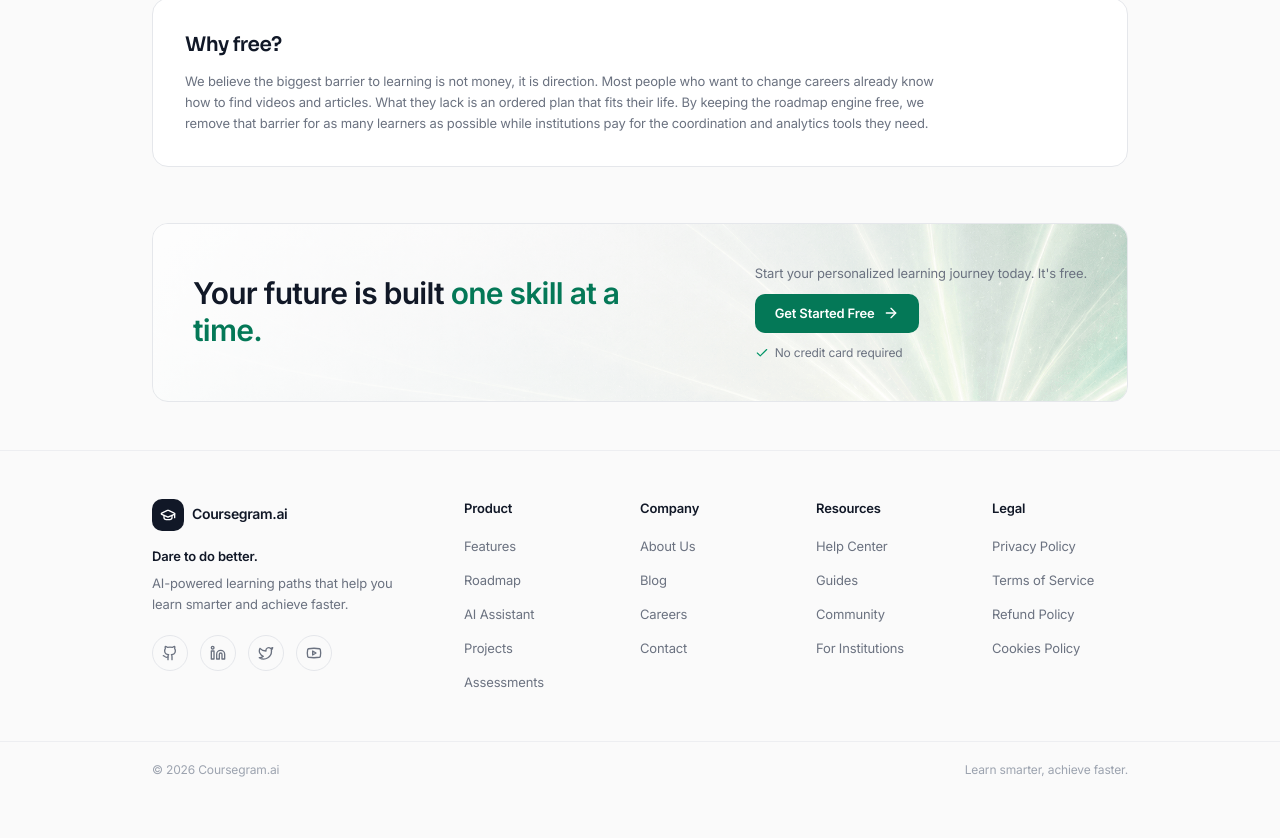
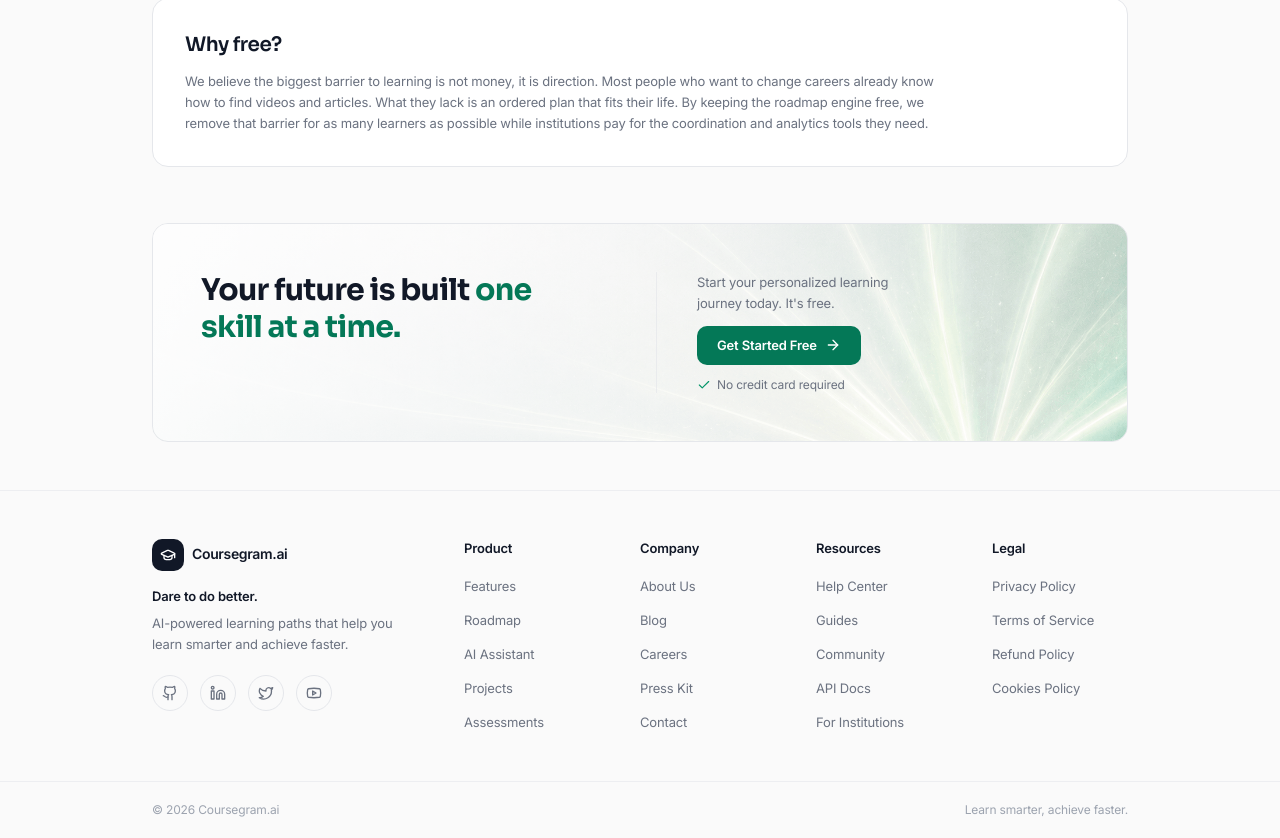
Before and after one commit to git-lakshy/coursegram.ai, a React (Vite) app in the folder frontend/: page /pricing in a window 1280 px wide. Shown: the part 844-1682 px from the top of the page. Before the commit the page ends 1642 px from the top, so only its background shows below. Built offline with nearby package versions, Linux system fonts and the light colour scheme; no server answers.

Commit message:
Polish footer CTA layout and translucent header

```diff
--- a/frontend/src/components/site/SitePage.tsx
+++ b/frontend/src/components/site/SitePage.tsx
@@ -98,6 +98,7 @@ const FOOTER_COLUMNS = [
       { label: "About Us", href: "#" },
       { label: "Blog", href: "#" },
       { label: "Careers", href: "#" },
+      { label: "Press Kit", href: "#" },
       { label: "Contact", href: "#" },
     ],
   },
@@ -107,6 +108,7 @@ const FOOTER_COLUMNS = [
       { label: "Help Center", href: "#" },
       { label: "Guides", href: "#" },
       { label: "Community", href: "#" },
+      { label: "API Docs", href: "#" },
       { label: "For Institutions", to: "/institutions" },
     ],
   },
@@ -148,14 +150,18 @@ export function SiteFooter() {
             }}
             aria-hidden="true"
           />
-          <div className="relative z-10 flex flex-col items-start justify-between gap-6 p-8 md:flex-row md:items-center md:p-10">
-            <h2 className="max-w-md text-3xl font-semibold leading-tight tracking-tight text-ink-primary">
-              Your future is built{" "}
-              <span className="text-accent-700">one skill at a time.</span>
-            </h2>
-            <div className="flex flex-col items-start gap-3">
-              <p className="text-sm text-ink-secondary">
-                Start your personalized learning journey today. It&apos;s free.
+          <div className="relative z-10 grid gap-8 p-8 md:grid-cols-2 md:p-12">
+            <div className="md:pr-10">
+              <h2 className="max-w-md font-display text-3xl font-bold leading-tight tracking-tight text-ink-primary">
+                Your future is built{" "}
+                <span className="text-accent-700">one skill at a time.</span>
+              </h2>
+            </div>
+            <div className="flex flex-col items-start gap-3 md:border-l md:border-border/70 md:pl-10">
+              <p className="text-sm leading-relaxed text-ink-secondary">
+                Start your personalized learning
+                <br />
+                journey today. It&apos;s free.
               </p>
               <Link
                 to="/login"
@@ -230,7 +236,7 @@ export function SiteFooter() {
         </div>
         <div className="border-t border-border/60">
           <div className="mx-auto flex w-full max-w-5xl flex-wrap items-center justify-between gap-2 px-6 py-5 text-xs text-ink-muted">
-            <span>© {year} Coursegram.ai</span>
+            <span>&copy; {year} Coursegram.ai</span>
             <span>Learn smarter, achieve faster.</span>
           </div>
         </div>
--- a/frontend/src/pages/Home.tsx
+++ b/frontend/src/pages/Home.tsx
@@ -11,6 +11,7 @@ import {
 } from "lucide-react"
 
 import { useAuth } from "@/hooks/useAuth"
+import { SiteFooter } from "@/components/site/SitePage"
 import {
   Accordion,
   AccordionContent,
@@ -44,7 +45,15 @@ export default function Home() {
 
   return (
     <div className="min-h-screen bg-background">
-      <header className="mx-auto flex w-full max-w-7xl items-center justify-between px-6 py-5">
+      <header
+        className="sticky top-0 z-20 border-b border-border/50"
+        style={{
+          background: "linear-gradient(180deg, rgba(255,255,255,0.75) 0%, rgba(255,255,255,0.45) 100%)",
+          backdropFilter: "blur(12px)",
+          WebkitBackdropFilter: "blur(12px)",
+        }}
+      >
+        <div className="mx-auto flex w-full max-w-7xl items-center justify-between px-6 py-5">
         <Link to="/" className="flex items-center gap-2">
           <span className="flex h-8 w-8 items-center justify-center rounded-lg bg-ink-primary text-surface">
             <GraduationCap className="h-4 w-4" />
@@ -220,6 +229,8 @@ export default function Home() {
           No credit card required
         </div>
       </section>
+
+      <SiteFooter />
     </div>
   )
 }
```
